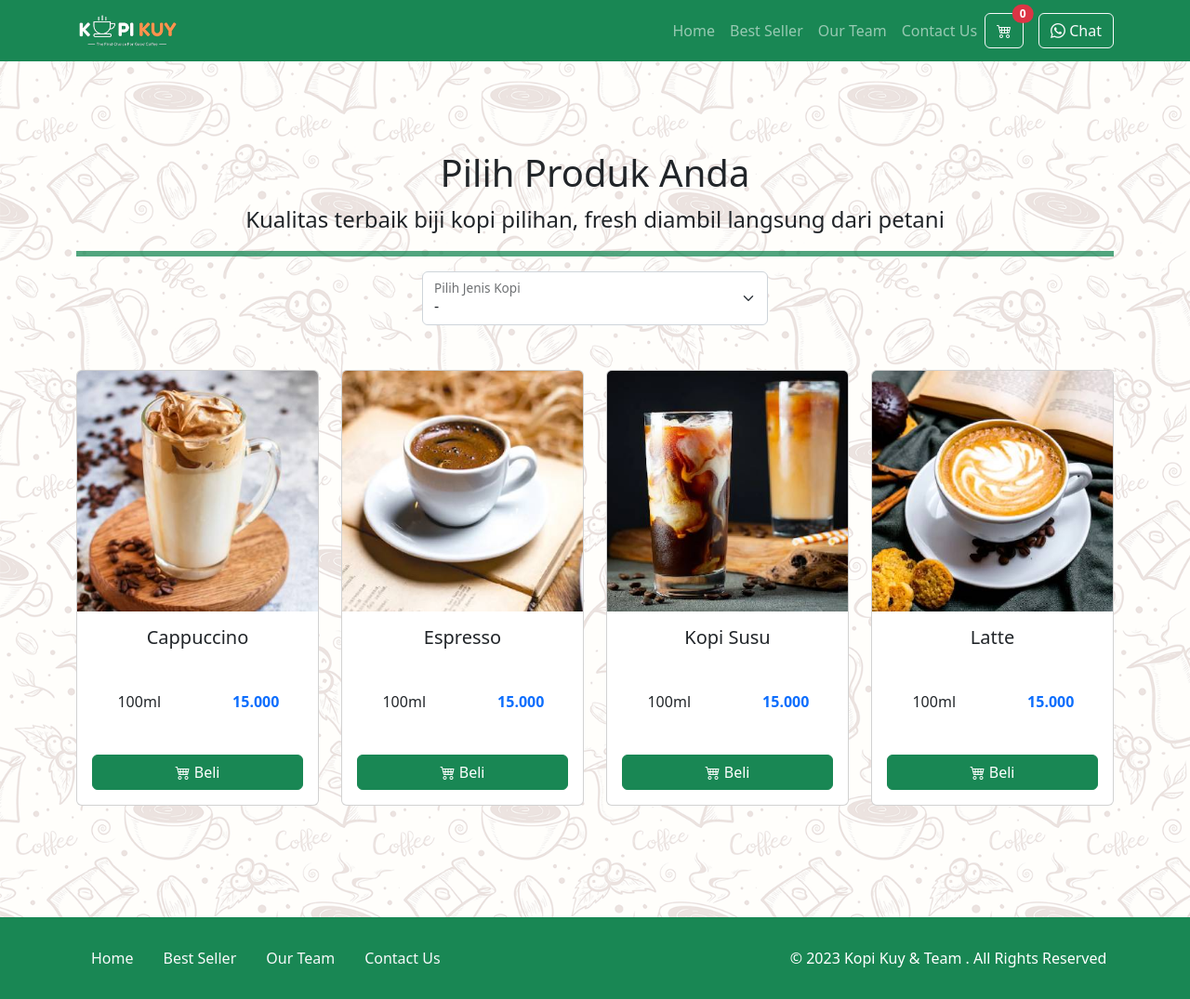
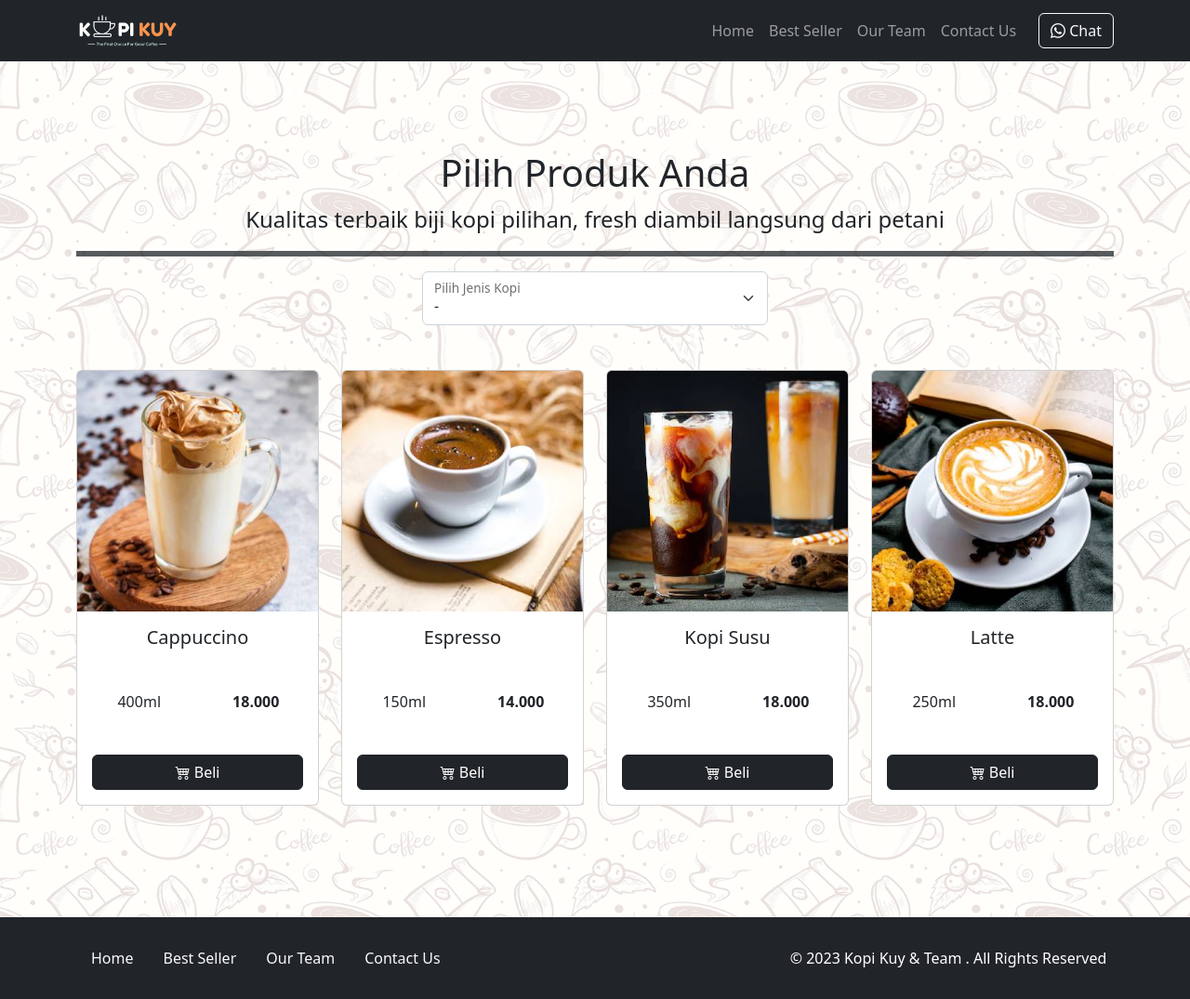
Before and after one commit to Intantrihasmi/Kopi-Kuy, a plain HTML site: page produk.html in a window 1280 px wide. Shown: the whole page at 93% size. Drawn offline with Linux system fonts and the light colour scheme.

Commit message:
Add files via upload

```diff
--- a/css/style.css
+++ b/css/style.css
@@ -135,10 +135,9 @@ nav {
    untuk pengguna vscode silahkan arahkan mouse ke kotak warna di bawah
    untuk mengganti warna sesuai keinginan
    */
-   background-color: #412205;
-   backdrop-filter: blur(5px);
+   background-color: #0d0d0fde;
+   backdrop-filter: blur(0px);
    /* box-shadow membuat efek bayangan */
-   box-shadow: 0 3px 7px -2px #000;
 
    /* width mengatur lebar elemen. 100% agar lebarnya full dari kiri sampai kanan layar */
    width: 100%;
@@ -175,7 +174,7 @@ div.navigasi {
 }
 
 nav a {
-   color:#EEE6DC;
+   color:#beb9c0;
    padding-left: 8px;
    padding-right: 8px;
 }
@@ -186,8 +185,8 @@ a.shop {
 
 a.chat {
    margin-right: 30px;
-   background-color: #EEE6DC;
-   color: #412205;
+   background-color: #ffffff;
+   color: #28282b;
    padding-top: 5px;
    padding-right: 15px;
    padding-bottom: 5px;
@@ -390,7 +389,7 @@ section.about-us p:nth-child(4) {
 /* OUR TEAM */
 
 section.our-team {
-   background-color: #EEE6DC;
+   background-color: #fff5e9;
    box-shadow: inset 0px 0px 23px -6px #707070;
    text-align: center;
 }
@@ -428,12 +427,12 @@ div.team img {
 /* REVIEW */
 
 section.review {
-   background-image: url(../images/background/bg-review.svg);
+   background-image: url(../images/background/bg-review3.jpeg);
    /*
       background-size: contain;
       membuat gambar latar belakang tidak terpotong
    */
-   background-size: contain;
+   background-size: 100%;
 
    /*
       background-repeat: no-repeat;
@@ -464,7 +463,7 @@ div.testimoni {
    flex-wrap: wrap;
    padding: 35px 50px;
    box-shadow: 0px 0px 12px -10px #000;
-   background-color: #EEE6DC;
+   background-color: #f4f1eea2;
 }
 
 div.testimoni img {
@@ -506,7 +505,7 @@ section.contact-us iframe {
 div.kontak {
    width: 30%;
    /* color mengatur warna tulisan */
-   color: #412205;
+   color: #28282b;
    text-align: center;
    margin-top: 50px;
 }
@@ -515,10 +514,10 @@ div.kontak {
 /* FOOTER */
 
 footer {
-   background-color: #412205;
+   background-color: #28282b;
    padding-top: 15px;
    padding-bottom: 15px;
-   color: #EEE6DC;
+   color: #beb9c0;
    padding-right: 40px;
    padding-left: 40px;
 }
--- a/data.json
+++ b/data.json
@@ -3,22 +3,22 @@
         {
             "foto": "images/produk/product_capuchino.jpg",
             "nama": "Cappuccino Arabica",
-            "size": "300 gr",
-            "harga": "200.000",
+            "size": "400ml",
+            "harga": "18.000",
             "link": "https://www.google.com/search?q=cappuccino+arabica&tbm=shop"
         },
         {
             "foto": "images/produk/product_espresso.jpg",
             "nama": "Pahit Arabica",
-            "size": "100 gr",
-            "harga": "100.000",
+            "size": "150ml",
+            "harga": "14.000",
             "link": "https://www.google.com/search?q=pahit+arabica&tbm=shop"
         },
         {
             "foto": "images/produk/product_latte.jpg",
             "nama": "Latte Arabica",
-            "size": "150 gr",
-            "harga": "150.000",
+            "size": "250ml",
+            "harga": "18.000",
             "link": "https://www.google.com/search?q=latte+arabica&tbm=shop"
         }
     ],
@@ -26,15 +26,15 @@
         {
             "foto": "images/produk/product_kopi_susu.jpg",
             "nama": "Kopsus Robusta",
-            "size": "100 gr",
-            "harga": "500.000",
+            "size": "350ml",
+            "harga": "18.000",
             "link": "https://www.google.com/search?q=kopi+susu+robusta&tbm=shop"
         },
         {
             "foto": "images/produk/product_latte.jpg",
             "nama": "Latte Robusta",
-            "size": "150 gr",
-            "harga": "150.000",
+            "size": "250ml",
+            "harga": "18.000",
             "link": "https://www.google.com/search?q=latte+robusta&tbm=shop"
         }
     ],
@@ -42,28 +42,28 @@
         {
             "foto": "images/produk/product_chocolate_ice_cream_milkshake.jpg",
             "nama": "Chocolate Ice Cream Milkshake",
-            "size": "150 ml",
+            "size": "400ml",
             "harga": "18.000",
             "link": "https://www.google.com/search?q=chocolate+ice+cream+milkshake&tbm=shop"
         },
         {
             "foto": "images/produk/product_matcha_milk_tea.jpg",
             "nama": "Matcha Milk Tea",
-            "size": "120 ml",
+            "size": "350ml",
             "harga": "18.000",
             "link": "https://www.google.com/search?q=matcha+milk+tea&tbm=shop"
         },
         {
             "foto": "images/produk/product_strawberry_milkshake.jpg",
             "nama": "Strawberry Milkshake",
-            "size": "150 ml",
+            "size": "350ml",
             "harga": "18.000",
             "link": "https://www.google.com/search?q=strawberry+milkshake&tbm=shop"
         },
         {
             "foto": "images/produk/product_lemon_tea.jpg",
             "nama": "Lemon Tea",
-            "size": "100 ml",
+            "size": "300ml",
             "harga": "14.000",
             "link": "https://www.google.com/search?q=lemon+tea&tbm=shop"
         }
@@ -72,28 +72,28 @@
         {
             "foto": "images/produk/product_tiramisu.jpg",
             "nama": "Tiramisu",
-            "size": "120 gr",
+            "size": "120gr",
             "harga": "22.000",
             "link": "https://www.google.com/search?q=tiramisu&tbm=shop"
         },
         {
             "foto": "images/produk/product_red_velvet.jpg",
             "nama": "Red Velvet",
-            "size": "120 gr",
+            "size": "120gr",
             "harga": "22.000",
             "link": "https://www.google.com/search?q=red+velvet&tbm=shop"
         },
         {
             "foto": "images/produk/product_cheesecake.jpg",
             "nama": "Cheesecake",
-            "size": "120 gr",
+            "size": "120gr",
             "harga": "22.000",
             "link": "https://www.google.com/search?q=cheesecake&tbm=shop"
         },
         {
             "foto": "images/produk/product_creme_brulee.jpg",
             "nama": "Creme Brulee",
-            "size": "100 gr",
+            "size": "100gr",
             "harga": "18.000",
             "link": "https://www.google.com/search?q=creme+brulee&tbm=shop"
         }
--- a/produk.html
+++ b/produk.html
@@ -27,7 +27,7 @@
 <body>
     <!-- Tulis Kode Bootstrap Di Bawah Sini -->
 
-    <nav class="navbar navbar-dark bg-success navbar-expand-lg bisadicopy">
+    <nav class="navbar navbar-dark bg-dark navbar-expand-lg bisadicopy">
         <div class="container">
             <a class="navbar-brand" href="index.html">
                 <img src="images/logo/logo_kuy.png" height="40" alt="image">
@@ -51,13 +51,6 @@
                         <a class="nav-link" href="index.html#contact-us">Contact Us</a>
                     </li>
                 </ul>
-                <a href="cart.html" class="btn btn-outline-light position-relative">
-                    <i class="bi bi-cart4"></i>
-                    <span id="cart_icon"
-                        class="position-absolute top-0 start-100 translate-middle badge rounded-pill bg-danger">
-                        0
-                    </span>
-                </a>
                 <a class="btn btn-outline-light ms-md-3"
                     href="https://wa.me/6281290446155?text=halo kopi kuy mau tanya dong">
                     <i class="bi bi-whatsapp"></i> Chat
@@ -70,12 +63,12 @@
         <div class="container">
             <h1>Pilih Produk Anda</h1>
             <p class="fs-4">Kualitas terbaik biji kopi pilihan, fresh diambil langsung dari petani</p>
-            <hr class="border border-success border-3 opacity-75">
+            <hr class="border border-dark border-3 opacity-75">
 
             <!-- Ini Untuk Select -->
             <div class="form-floating mx-auto col-md-4">
                 <select class="form-select" id="select_kopi">
-                    <option disabled selected>-</option>
+                    <option able selected>-</option>
                     <option value="arabica">Arabica</option>
                     <option value="robusta">Robusta</option>
                     <option value="nonkopi">Non Kopi</option>
@@ -93,13 +86,13 @@
                             <h5 class="card-title">Cappuccino</h5>
                             <div class="row hargasize my-4">
                                 <div class="col">
-                                    100ml
+                                    400ml
                                 </div>
-                                <div class="col text-primary fw-bold">
-                                    15.000
+                                <div class="col text-dark fw-bold">
+                                    18.000
                                 </div>
                             </div>
-                            <a href="#" class="btn btn-success w-100"><i class="bi bi-cart4"></i> Beli</a>
+                            <a href="#" class="btn btn-dark w-100"><i class="bi bi-cart4"></i> Beli</a>
                         </div>
                     </div>
                 </div>
@@ -111,13 +104,13 @@
                             <h5 class="card-title">Espresso</h5>
                             <div class="row hargasize my-4">
                                 <div class="col">
-                                    100ml
+                                    150ml
                                 </div>
-                                <div class="col text-primary fw-bold">
-                                    15.000
+                                <div class="col text-dark fw-bold">
+                                    14.000
                                 </div>
                             </div>
-                            <a href="#" class="btn btn-success w-100"><i class="bi bi-cart4"></i> Beli</a>
+                            <a href="#" class="btn btn-dark w-100"><i class="bi bi-cart4"></i> Beli</a>
                         </div>
                     </div>
                 </div>
@@ -129,13 +122,13 @@
                             <h5 class="card-title">Kopi Susu</h5>
                             <div class="row hargasize my-4">
                                 <div class="col">
-                                    100ml
+                                    350ml
                                 </div>
-                                <div class="col text-primary fw-bold">
-                                    15.000
+                                <div class="col text-dark fw-bold">
+                                    18.000
                                 </div>
                             </div>
-                            <a href="#" class="btn btn-success w-100"><i class="bi bi-cart4"></i> Beli</a>
+                            <a href="#" class="btn btn-dark w-100"><i class="bi bi-cart4"></i> Beli</a>
                         </div>
                     </div>
                 </div>
@@ -147,13 +140,13 @@
                             <h5 class="card-title">Latte</h5>
                             <div class="row hargasize my-4">
                                 <div class="col">
-                                    100ml
+                                    250ml
                                 </div>
-                                <div class="col text-primary fw-bold">
-                                    15.000
+                                <div class="col text-dark fw-bold">
+                                    18.000
                                 </div>
                             </div>
-                            <a href="#" class="btn btn-success w-100"><i class="bi bi-cart4"></i> Beli</a>
+                            <a href="#" class="btn btn-dark w-100"><i class="bi bi-cart4"></i> Beli</a>
                         </div>
                     </div>
                 </div>
@@ -162,7 +155,7 @@
         </div>
     </section>
 
-    <footer class="riki-block footer-small py-4 bg-success">
+    <footer class="riki-block footer-small py-4 bg-dark">
         <div class="container">
             <div class="row align-items-center">
                 <div class="col-12 col-md-8">
@@ -227,11 +220,11 @@
                                 <div class="col">
                                     ${kopi.size}
                                 </div>
-                                <div class="col text-primary fw-bold">
+                                <div class="col text-dark fw-bold">
                                     ${kopi.harga}
                                 </div>
                             </div>
-                            <a href="${kopi.link}" class="btn btn-success bg-primary w-100"><i class="bi bi-cart4"></i> Beli</a>
+                            <a href="${kopi.link}" class="btn btn-dark bg-dark w-100"><i class="bi bi-cart4"></i> Beli</a>
                         </div>
                     </div>
                 </div>`
```
Also changed, not shown: index.html (+3 -3 lines), images/background/bg-review1.jpeg (added), images/background/bg-review2.jpeg (added), images/background/bg-review3.jpeg (added), images/background/bg-review4.jpeg (added), images/background/bgkopi7.png.
